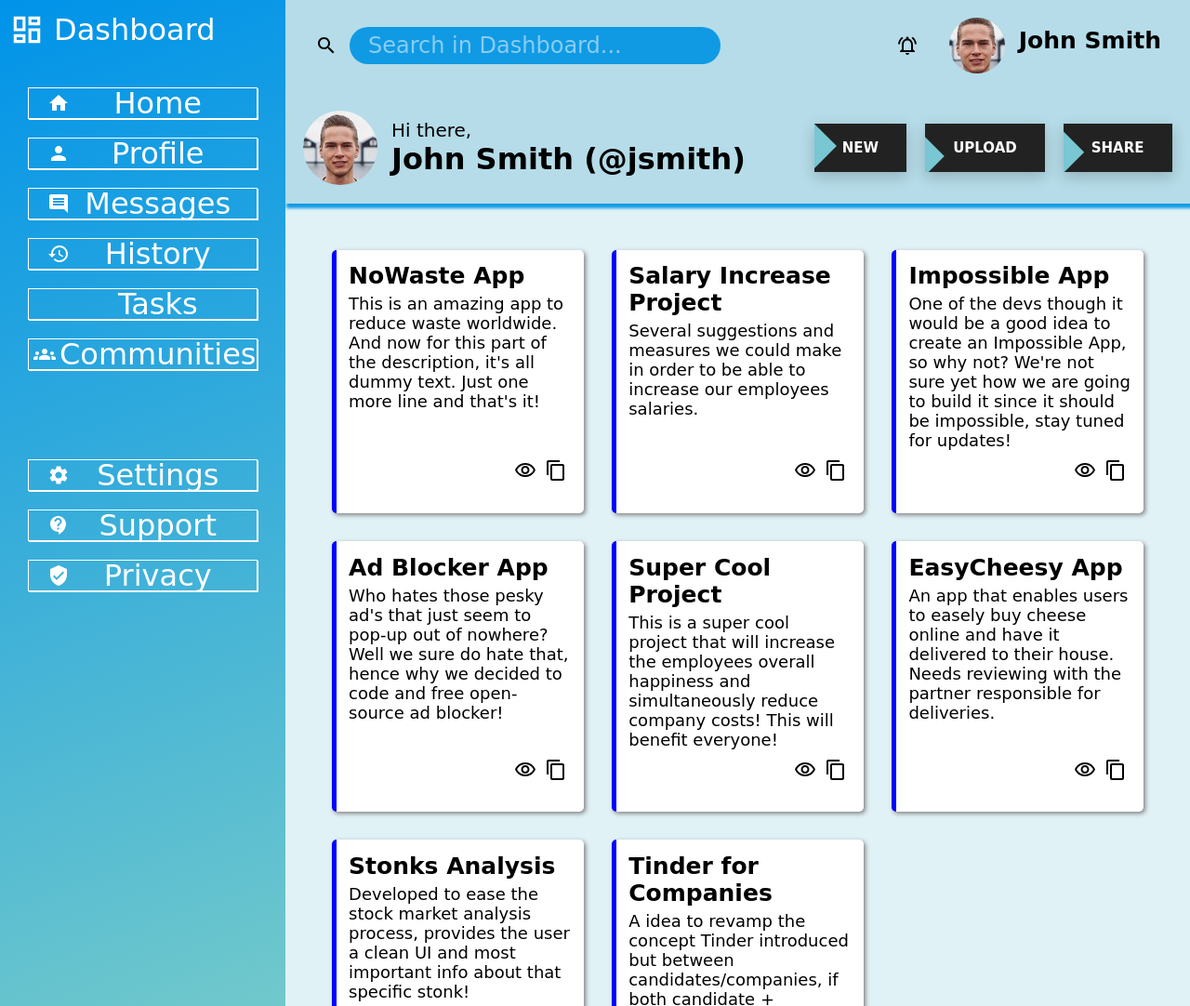
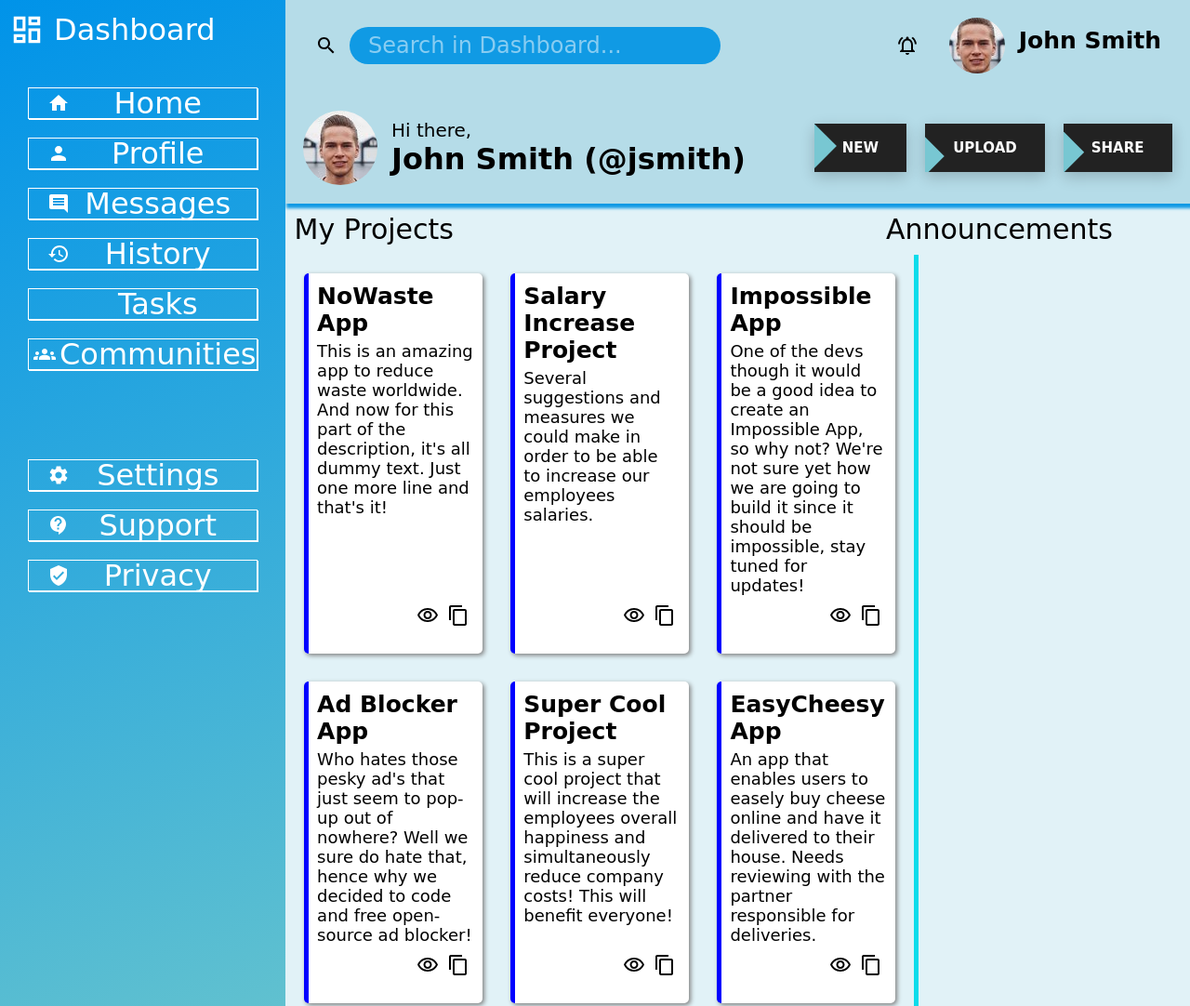
Before and after one commit to hugompt/PROJECT-ADMIN-DASHBOARD, a plain HTML site: page index.html in a window 1280 px wide. Shown: the top 1082 px of the page at 93% size. Drawn offline with nearby package versions, Linux system fonts and the light colour scheme; a web font is replaced by a local one.

Commit message:
CHANGELOG - needs revision, edited several fields, dont recall exactly which ones   now (should have made a commit soonner...)

```diff
--- a/index.html
+++ b/index.html
@@ -60,6 +60,10 @@
             </ul>
         </div>
         <div class="main">
+            <div class="titles">
+                <div class="mainGridTitle">My Projects</div>
+                <div class="announcementsTitle">Announcements</div>
+            </div>
             <div class="mainGrid">
                 <div class="card">
                     <div class="cardTitle">
@@ -178,7 +182,7 @@
                         Tinder for Companies
                     </div>
                     <div class="cardText">
-                        A idea to revamp the concept Tinder introduced but between candidates/companies, if both candidate + company swipe right, an interview will be booked!
+                        A idea to revamp the concept Tinder introduced but between candidates / companies, if both candidate + company swipe right, an interview will be booked!
                     </div>
                     <div class="cardIcons">
                         <div class="icon1 tooltip"><span class="tooltiptext">Feature will be available soon...</span>
@@ -190,6 +194,10 @@
                     </div>
                 </div>
             </div>
+
+            <div class="announcements"></div>
+            <div class="trendingTitle"></div>
+            <div class="trending"></div>
         </div>
         <div class="footer">
             &copy Hugo Marinho 2022
--- a/main.js
+++ b/main.js
@@ -54,3 +54,10 @@ for (let i = 0; i < cards.length; i++) {
 upload.addEventListener("click", function(){
     $('#filez').click();
 })
+
+
+$(document).ready(function() {
+    $(".mainGridTitle").css({
+      'width': ($(".mainGrid").width() + 'px')
+    });
+  });
--- a/style.css
+++ b/style.css
@@ -302,19 +302,34 @@
 
 /* Main content of webpage code below */
 
+.titles{
+ display: flex;
+
+}
 .main{
     background-color: rgb(225, 242, 247);
+    display: grid;
+    grid-template-columns: repeat(auto-fill, minmax(fit-content, fit-content));
+    grid-template-rows: repeat(auto-fill, minmax(1fr, 1fr));
 
 }
 
+/* Projects code below */
+.mainGridTitle, .announcementsTitle{
+    font-size: 30px;
+    padding: 10px;
+}
+
 .mainGrid{
-    padding: 50px;
+    padding: 20px;
+
     display: grid;
-    grid-template-columns: repeat(auto-fill, minmax(200px, 1fr));
-    gap: 30px;
+        gap: 30px;
+    grid-template-columns: repeat(auto-fill, minmax(150px, 1fr));
     align-items: stretch;
-    height: 100%;
-    max-width: 975px;
+    height: 95%;
+    max-width: 70%;
+    border-right: 5px solid rgb(13, 220, 235);
 }
 .card{
     font-size:large;
@@ -325,7 +340,6 @@
     padding: 5%;
     display: flex;
     flex-direction: column;
-    min-height: 235px;
 
 }
 
@@ -383,6 +397,21 @@
     content: '';
     background: url(./imgs/content_copy_black_24dp.svg) no-repeat center center;
 }
+
+
+/* Announcements code part */
+
+.announcementsTitle{
+    /* grid-column: col 15 / 15; */
+}
+
+
+
+
+
+
+
+
 
 
 /* Footer code below */
```
